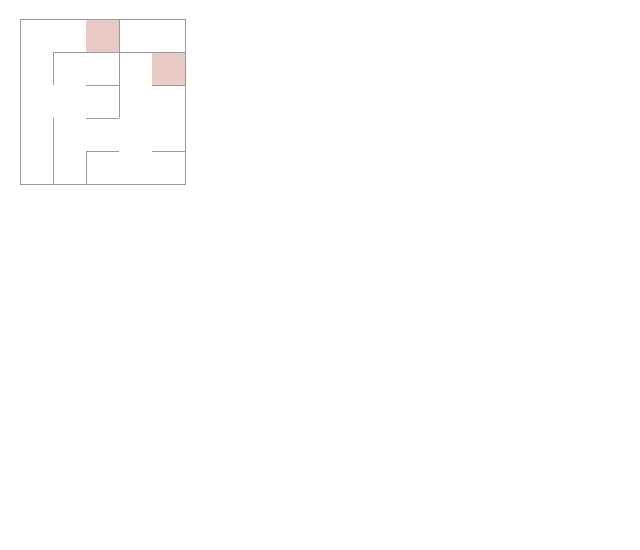
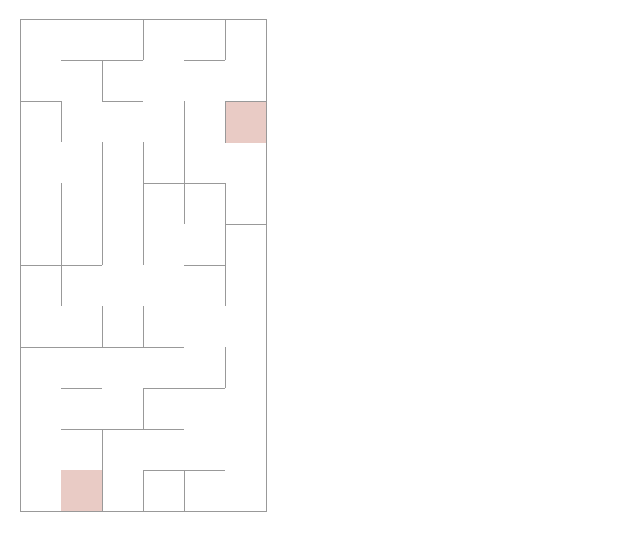
Before and after one commit to paulcb/mazeapp, a React (Create React App) app: page / in a window 1280 px wide. Shown: the top 550 px of the page, without its empty margins (0-640 px from the left). Built offline with nearby package versions, Linux system fonts and the light colour scheme.

Commit message:
clean up

```diff
--- a/src/App.js
+++ b/src/App.js
@@ -6,7 +6,6 @@ import { testMaze } from './maze-test.js';
 const maze = new Maze(testMaze);
 let path = new Map();
 let winState = false;
-
 const pathColor = "#e9cbc5";
 const winColor = "#a8e4b0";
 const blinkClass = "blink";
@@ -18,12 +17,12 @@ function Square({ borders, mapKey }) {
   useEffect(() => {
     setColor("#fff");
 
-    if (maze.maxPath.source == mapKey) {
+    if (maze.maxPath.source == mapKey && !winState) {
       setColor(pathColor);
       setBlink(blinkClass);
     }
 
-    if (maze.maxPath.dest == mapKey) {
+    if (maze.maxPath.dest == mapKey && !winState) {
       setColor(pathColor);
     }
 
--- a/src/maze.js
+++ b/src/maze.js
@@ -22,8 +22,8 @@ function compareNumbers(a, b) {
 export default class Maze {
     constructor(testMaze) {
         this.edgeRage = 0.5;
-        this.rowsLen = 5;
-        this.colsLen = 5;
+        this.rowsLen = 12;
+        this.colsLen = 6;
         this.maxMazeSize = Math.floor((this.colsLen * this.rowsLen) * .68);
         this.board = [];
         this.graph = new Map();
--- a/src/styles.css
+++ b/src/styles.css
@@ -63,12 +63,12 @@ body {
   font-size: 24px;
   font-weight: bold;
   line-height: 34px;
-  height: 34px;
+  height: 42px;
   margin-right: -1px;
   margin-top: -1px;
   padding: 0;
   text-align: center;
-  width: 34px;
+  width: 42px;
 }
 .square:hover{
   background-color: #999;
```
